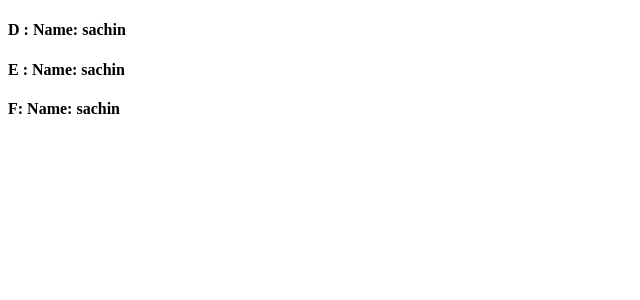
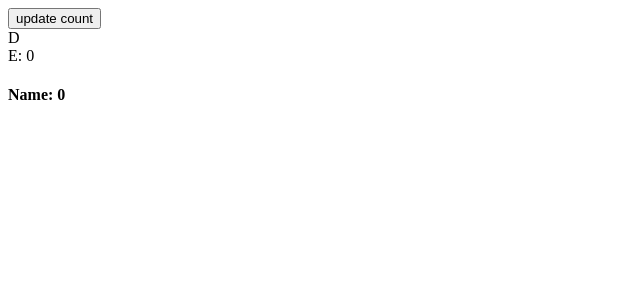
Before and after one commit to venkatravilla333/APP6AM, a React (Vite) app in the folder myapp/: page / in a window 1280 px wide. Shown: the top 300 px of the page, without its empty margins (0-640 px from the left). Built offline with nearby package versions, Linux system fonts and the light colour scheme.

Commit message:
contextAPI

```diff
--- a/myapp/src/App.jsx
+++ b/myapp/src/App.jsx
@@ -1,7 +1,8 @@
-import React from 'react'
-import A from './State/Local-state/using-useState-hook/A'
+import React, { useState } from 'react'
+import A from './State/Global-State/Context-Api/A'
 
 function App() {
+
   return (
     <div>
       <A/>
--- /dev/null
+++ b/myapp/src/State/Global-State/Context-Api/A.jsx
@@ -0,0 +1,24 @@
+import React, { createContext, useState } from 'react'
+import B from './B'
+import C from './C'
+
+export var nameContext = createContext() //default value
+console.log(nameContext)
+
+function A() {
+  // var newValue = 'newvalue'
+  var [count, setCount] = useState(0)
+  return (
+    <div>
+      <button onClick={()=>setCount(count+1)}>update count</button>
+      <nameContext.Provider value={count}>
+      <B />
+      <C />
+      </nameContext.Provider>
+
+
+    </div>
+  )
+}
+
+export default A
--- /dev/null
+++ b/myapp/src/State/Global-State/Context-Api/B.jsx
@@ -0,0 +1,14 @@
+import React from 'react'
+import D from './D'
+import E from './E'
+
+function B() {
+  return (
+    <div>
+      <D />
+      <E />
+    </div>
+  )
+}
+
+export default B
--- /dev/null
+++ b/myapp/src/State/Global-State/Context-Api/C.jsx
@@ -0,0 +1,12 @@
+import React from 'react'
+import F from './F'
+
+function C() {
+  return (
+    <div>
+      <F/>
+    </div>
+  )
+}
+
+export default C
--- /dev/null
+++ b/myapp/src/State/Global-State/Context-Api/D.jsx
@@ -0,0 +1,9 @@
+import React from 'react'
+
+function D() {
+  return (
+    <div>D</div>
+  )
+}
+
+export default D
--- /dev/null
+++ b/myapp/src/State/Global-State/Context-Api/E.jsx
@@ -0,0 +1,11 @@
+import React, { useContext } from 'react'
+import { nameContext } from './A'
+
+function E() {
+  var name = useContext(nameContext)
+  return (
+    <div>E: {name}</div>
+  )
+}
+
+export default E
--- /dev/null
+++ b/myapp/src/State/Global-State/Context-Api/F.jsx
@@ -0,0 +1,19 @@
+import React, { useContext } from 'react'
+import { nameContext } from './A'
+
+function F() {
+  //  var name = nameContext._currentValue
+  var name = useContext(nameContext)
+  return <h4>Name: {name}</h4>
+
+  // return < nameContext.Consumer >
+  //   {
+  //     (name) => {
+  //       return <h3>Name: {name}</h3>
+  //     }
+  //    }
+  // </ nameContext.Consumer>
+
+}
+
+export default F
```
